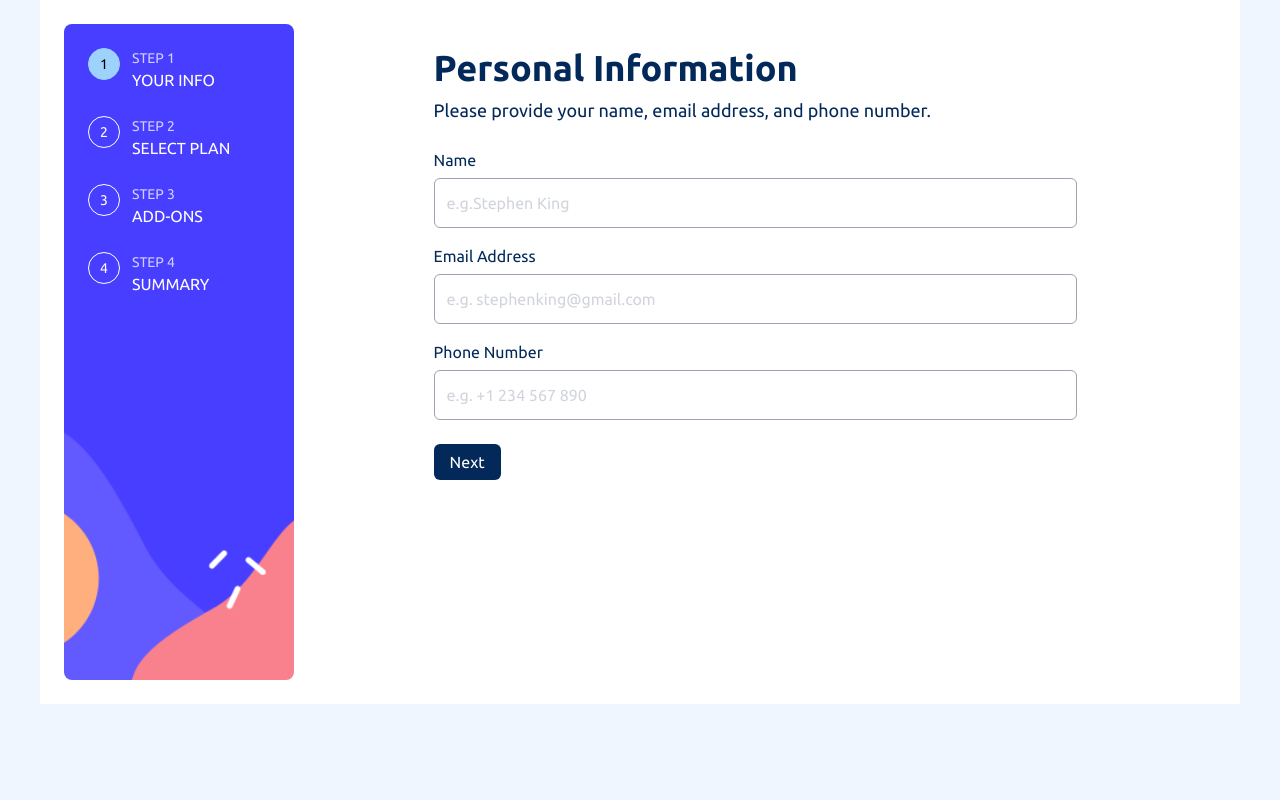
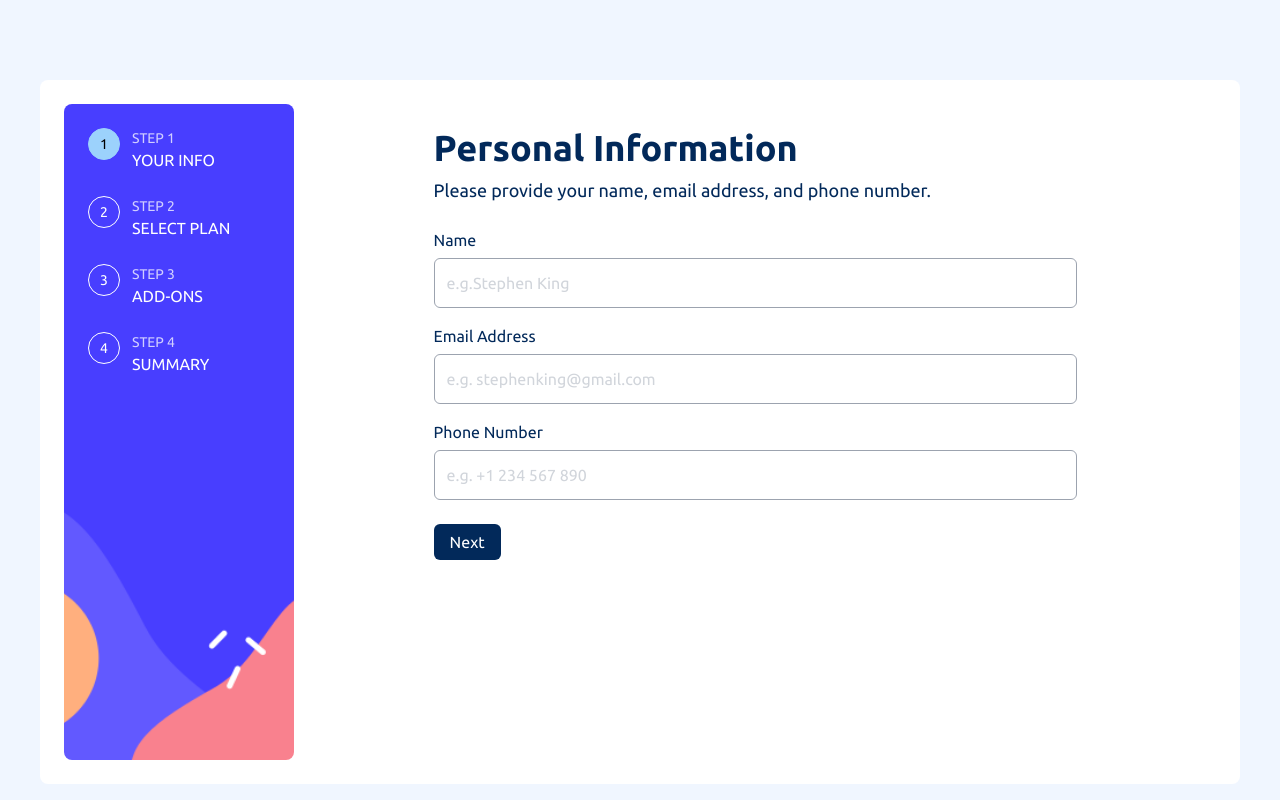
Before and after one commit to JimeBlue/multi-step-registration-form, a Nuxt app: page / in a window 1280 px wide. Built offline with nearby package versions, Linux system fonts and the light colour scheme; what vue-sweetalert2 would draw is missing.

Commit message:
styles to form overall

```diff
--- a/components/form.vue
+++ b/components/form.vue
@@ -1,6 +1,6 @@
 <template>
   <section
-    class="grid lg:grid-cols-5 bg-magnolia lg:bg-white pb-24 lg:p-6 font-sans"
+    class="grid lg:grid-cols-5 bg-magnolia lg:bg-white lg:rounded-lg pb-24 lg:p-6 font-sans"
   >
     <!-- NOTE: Step indicator -->
     <article class="lg:col-span-1">
--- a/pages/index.vue
+++ b/pages/index.vue
@@ -1,6 +1,6 @@
 <template>
   <section>
-    <div class="container">
+    <div class="container lg:mt-20">
       <Form />
     </div>
   </section>
```
